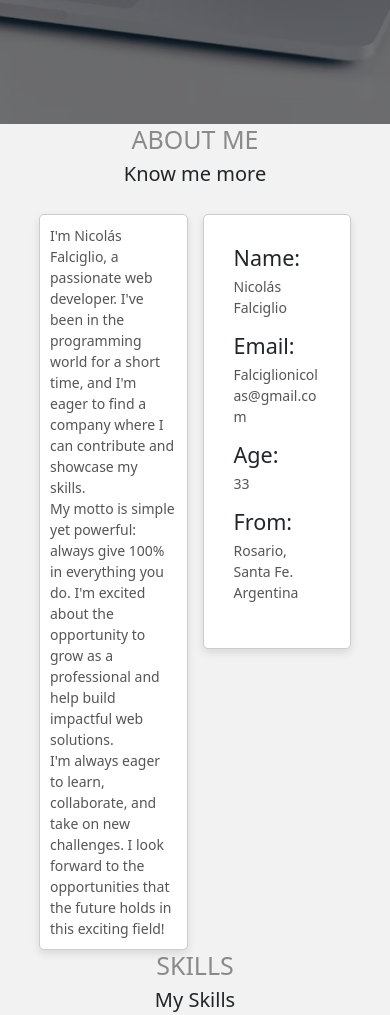
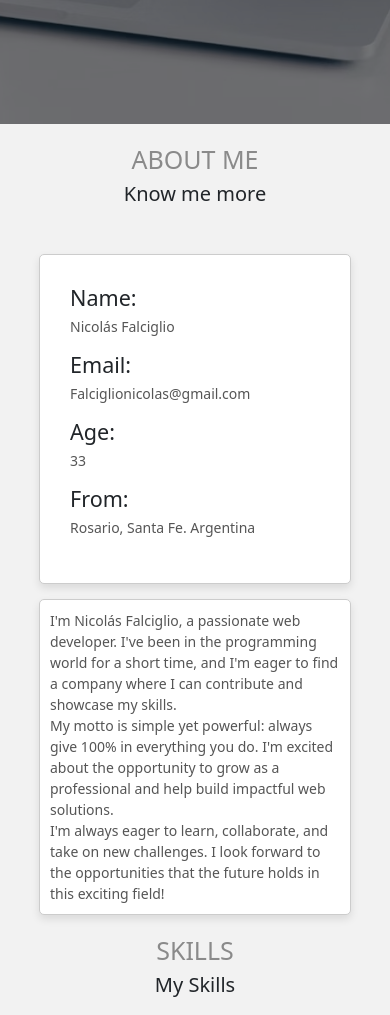
Before and after one commit to nicofal23/portfolio, a plain HTML site: page index.html in a window 390 px wide. Shown: the part 720-1735 px from the top of the page. Drawn offline with nearby package versions, Linux system fonts and the light colour scheme.

Commit message:
correccion de estilos

```diff
--- a/style.css
+++ b/style.css
@@ -37,6 +37,7 @@ main {
 /* Estilo para la barra horizontal */
 
 .know-me-more {
+    margin: 20px;
     display: flex;
     flex-direction: column;
     align-items: center;
@@ -307,6 +308,7 @@ margin: 1.25rem;
 }
 
 .card {
+    height: 100%;
     width: 100%;
     display: flex;
     border: 1px solid #ccc;
@@ -493,7 +495,9 @@ form {
         background-color: white; /* Color del ícono del botón de hamburguesa */
     }
 
-    /* Estilos adicionales para ajustar el diseño según tus necesidades */
+    .about-content {
+        flex-direction: column-reverse;
+    }
 
 }
 
```
